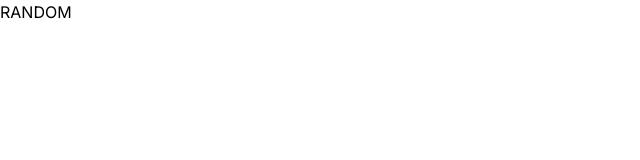
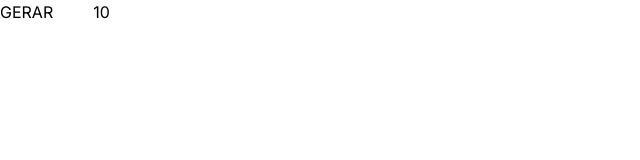
Before and after one commit to LeoShumacher/keyboard-game, a Next.js app: page / in a window 1280 px wide. Shown: the top 160 px of the page, without its empty margins (0-640 px from the left). Built offline with nearby package versions, Linux system fonts and the light colour scheme.

Commit message:
add: Start Game Function

```diff
--- a/src/app/page.tsx
+++ b/src/app/page.tsx
@@ -4,6 +4,8 @@ import { useEffect, useState } from "react";
 
 export default function Home() {
   const [generatedLetters, setGeneratedLetters] = useState<string[]>([]);
+  const [time, setTime] = useState(10);
+  const [ startCountdown, setStartCountdown ] = useState(false)
   const [keyPressed, setKeyPressed] = useState<string>();
   const alphabet = "ABCDEFGHIJKLMNOPQRSTUVWXYZ".split("");
 
@@ -37,18 +39,35 @@ export default function Home() {
     });
   }, [generatedLetters]);
 
+
+  useEffect(() => {
+    if (startCountdown && time > 0) {
+      const timerId = setTimeout(() => {
+        setTime((prevTime) => prevTime - 1);
+      }, 1000);
+
+      return () => clearTimeout(timerId);
+    }
+  }, [startCountdown, time]);
+
+  const StartGame = () => {
+    RandomKey()
+    setStartCountdown(true);
+  };
+
   return (
     <main className="flex flex-wrap gap-10">
-      <button onClick={RandomKey}>RANDOM</button>
-
-
-      {generatedLetters.length === 1 ? (
+      <button onClick={StartGame}>GERAR</button>
+      {time === 0 ? (
+        <p> Perdeu</p>
+      ) : generatedLetters.length === 1 ? (
         <p>ganhou</p>
       ) : (
         generatedLetters.map((index, letters) => (
           <span key={letters}> {index}</span>
         ))
       )}
+      {time}
     </main>
   );
 }
```
